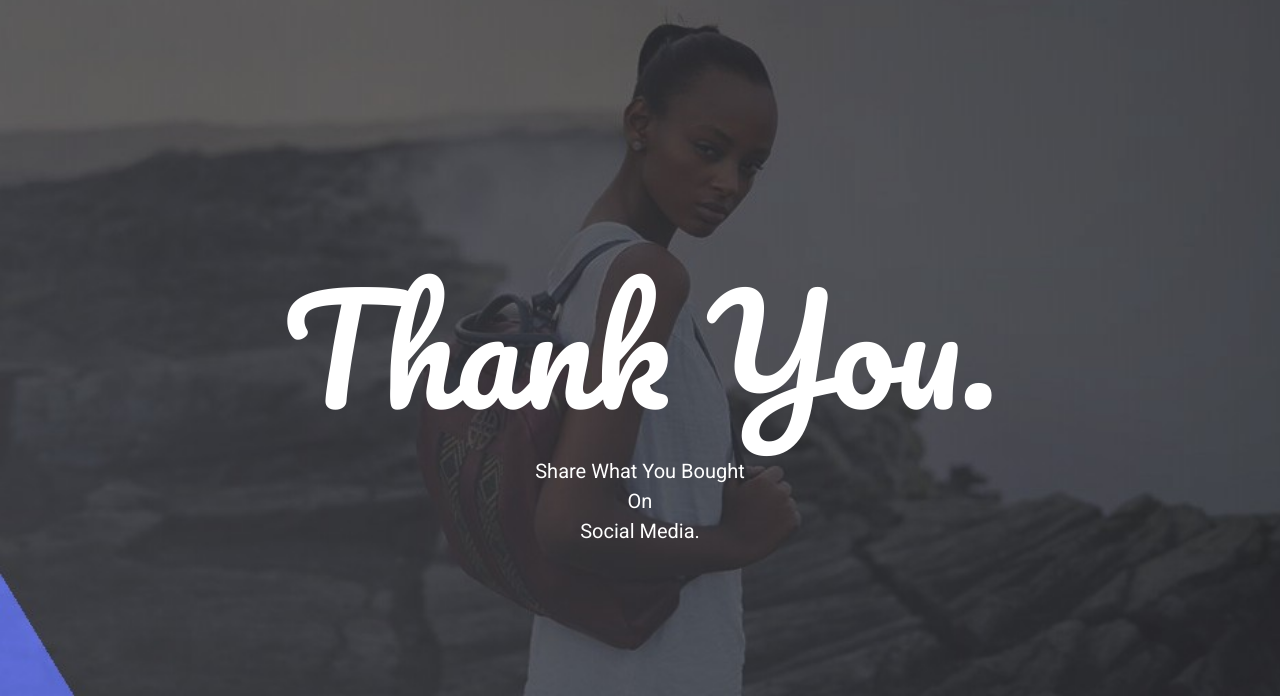
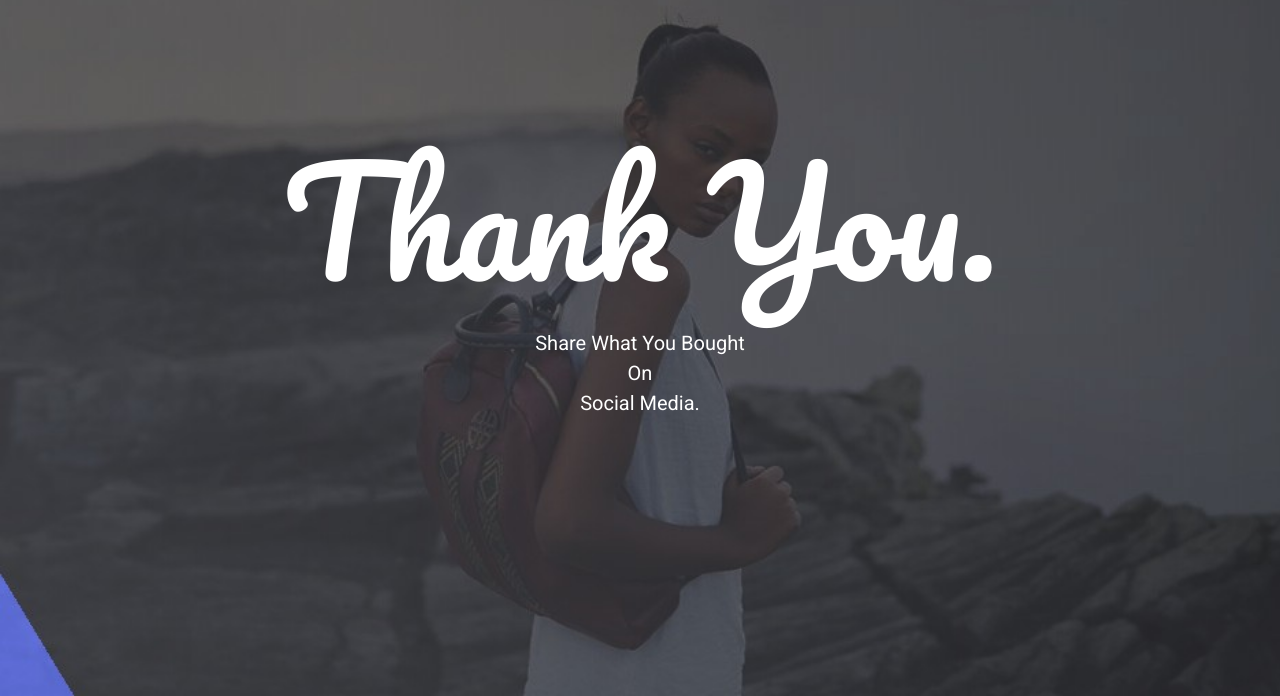
Before and after one commit to SedemQuame/Afroprints, a PHP site: page /html/thank_you_page.php in a window 1280 px wide. Shown: the part 104-800 px from the top of the page. Run offline with PHP 8.4, Linux system fonts and the light colour scheme.

Commit message:
work done on thank_you_page, will add share buttons in next commit."

```diff
--- a/css/custom/glitch.css
+++ b/css/custom/glitch.css
@@ -19,7 +19,6 @@ body {
   align-items: center;
   margin-bottom: 20px;
 }
-
 .glitch {
   color: white;
   font-size: 9rem;
@@ -29,7 +28,7 @@ body {
   position: relative;
   margin: auto;
   display: inline-block;
-  margin-top: 3rem;
+  /* margin-top: 3.5rem; */
 }
 .glitch::before,
 .glitch::after {
@@ -320,3 +319,6 @@ body {
       clip: rect(19px, 700px, 82px, 0);
     }
 }
+#thank_you_text{
+  margin-top: -5rem;
+}
--- a/html/index.php
+++ b/html/index.php
@@ -97,7 +97,7 @@
         <!--This div will act as place to get user email-address (reference: ohemmma ohene.)-->
         <form class="" action="" type="">
             <label for="get-user-email">
-                <input class="form-control" id="get-user-email" type="text" placeholder="Email Address" >
+                <input class="form-control index-form-elements" id="get-user-email" type="text" placeholder="Email Address" >
             </label>
             <button id="email-submission-newsletter" class="btn index-form-elements" type="submit" value="submit">Submit</button>
         </form>
--- a/html/thank_you_page.php
+++ b/html/thank_you_page.php
@@ -25,7 +25,7 @@
         // include '../php/custom/included_pages/featured_products.php';
     ?>
     <div class="glitch-container">
-      <div class="glitch" data-text="Thank You.">Thank You.</div>
+      <div id="thank_you_text" class="glitch" data-text="Thank You.">Thank You.</div>
     </div>
     <p id="call_to_action" class="text-center">
       Share What You Bought <br>
```
